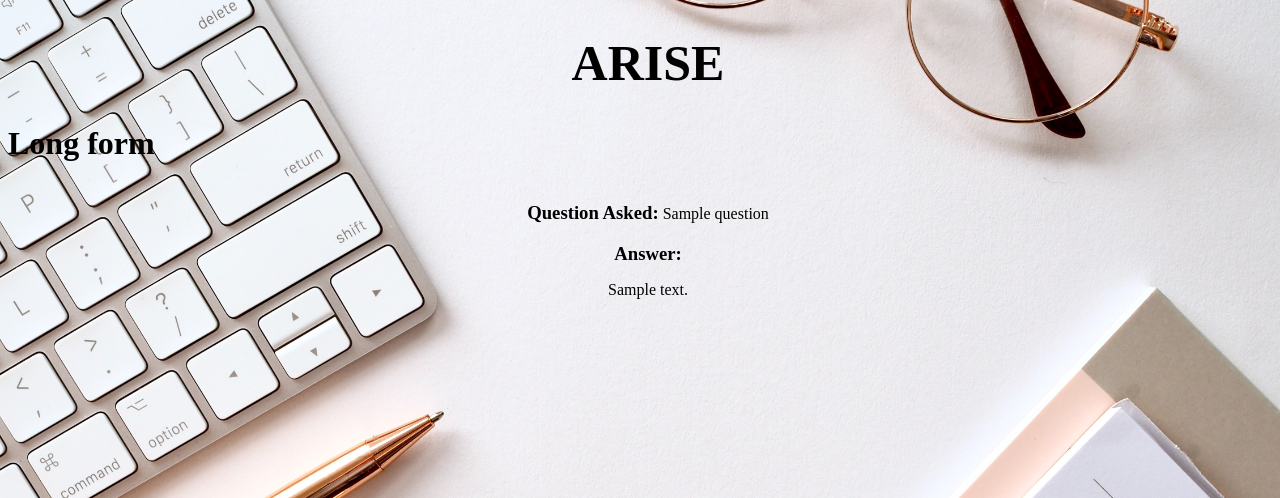
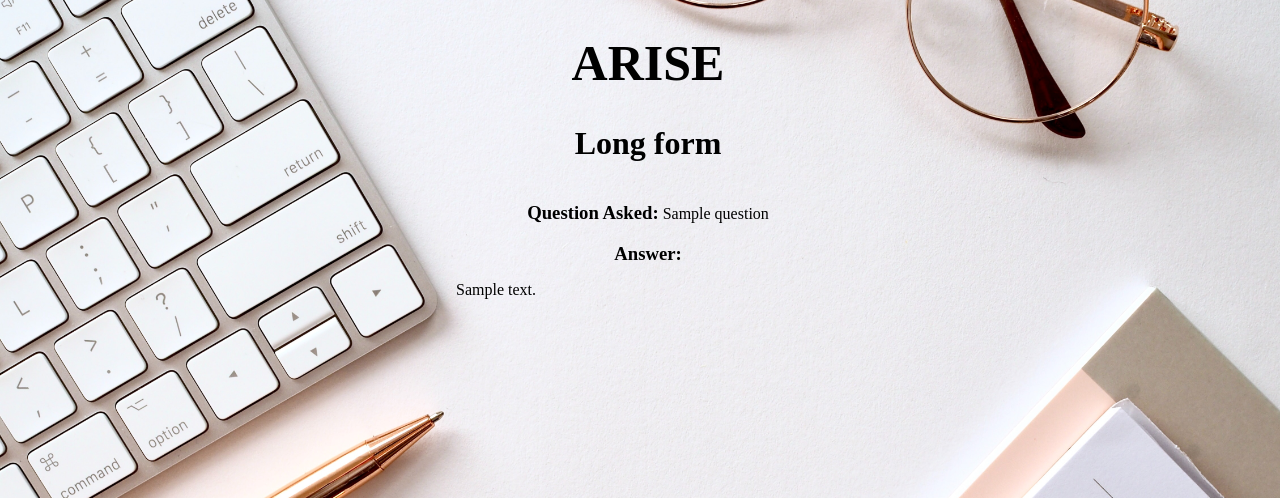
Before and after one commit to khwahish2oo2/ARISE, a FastAPI app: template Templates/result_long.html in a window 1280 px wide. Shown: the top 498 px of the page. Run offline with FastAPI, Linux system fonts and the light colour scheme; the template is opened without the code that fills it: most values are stand-ins (such as "Sample title", 1, 10 or a date in 2020); parts of the project's set-up code (start-up, migrations or seed data) failed here and were passed over.

Commit message:
minor change

```diff
--- a/Templates/result_long.html
+++ b/Templates/result_long.html
@@ -5,26 +5,28 @@
     <meta charset="UTF-8">
     <meta name="viewport" content="width=device-width, initial-scale=1.0">
 
-    <!-- <link rel="stylesheet" href="/ARISE/static/css/question.css"> -->
+
     <title>Result </title>
+     <!-- <link rel="stylesheet" href="/ARISE/static/css/question.css"> -->
     <link rel="stylesheet" href="{{ url_for('static', path='/css/question.css') }}">
 </head>
 <body>
     <h1 class="heading">ARISE</h1>
     <!-- <div class="main"> -->
-    <h1 style="text-align: justify;">Long form</h1>
-
+    <h1 style="text-align: center;">Long form</h2>
+ <div class="main">
     <div class="question">
         <h3 style="display: inline-block;">Question Asked: </h3>
         <p style="display: inline-block;">{{question}}</p>
     <!-- <p>{{question}}</p> -->
 </div>
-<h3 style="text-align: center;margin:0px;">Answer:</h3>
+
 <div class="answer">
+    <h3 style="text-align:center;margin:0px;">Answer:</h3>
 
-
-    <p align="center">{{ result_text }}</p>
+    <p align="justify">{{ result_text }}</p>
     <!-- <p>{{ result_text }}</p> -->
+</div>
 </div>
 <!-- </div> -->
 </body>
--- a/static/css/question.css
+++ b/static/css/question.css
@@ -16,6 +16,7 @@ body{
 .main{
     text-align: center;
 
+
     /* flex-direction: column;
     position:absolute;
     top:20%;
@@ -26,7 +27,7 @@ body{
 
 }
 .answer{
-    /* border: 5px solid; */
+    /*  */
     margin: auto;
     width: 30%;
     padding: 10px;
```
